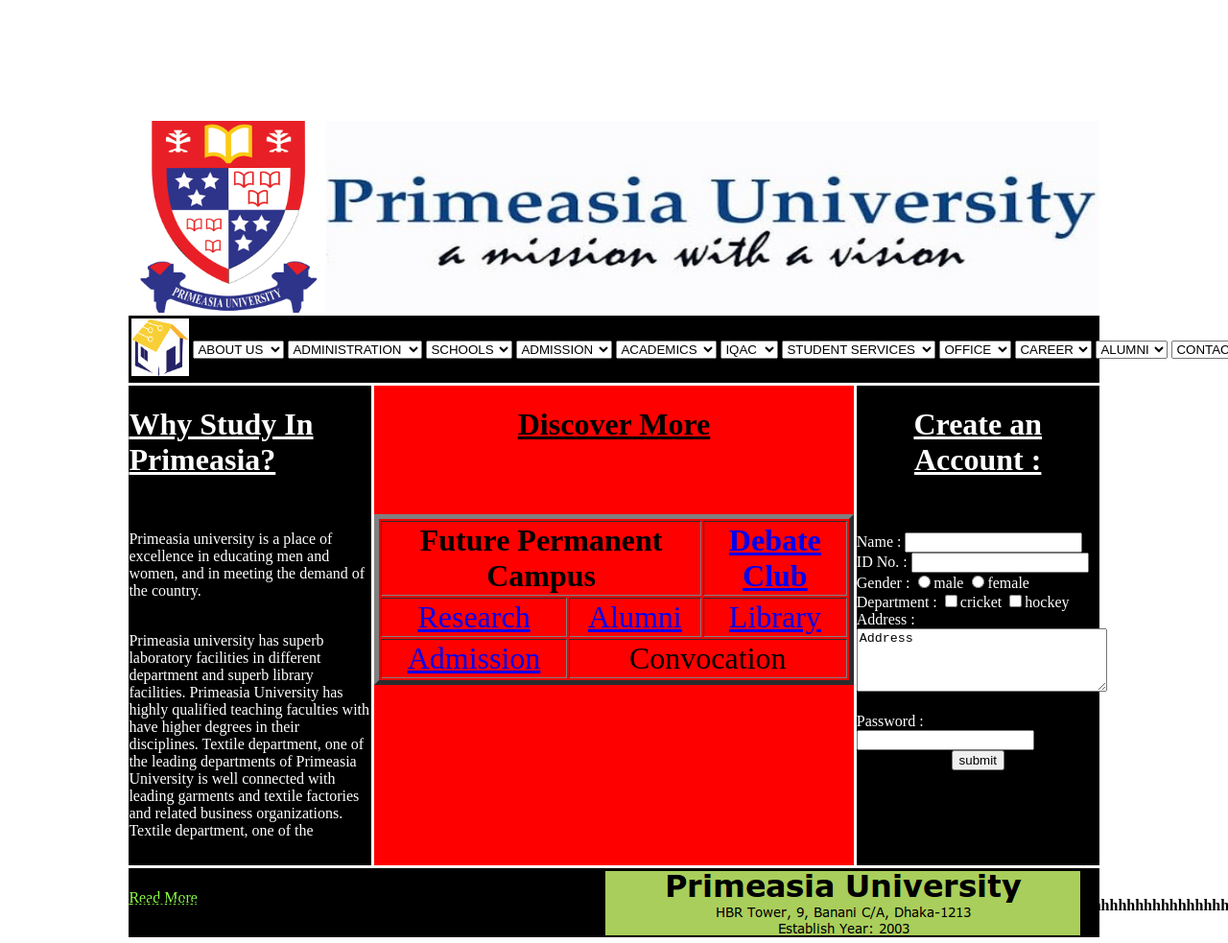
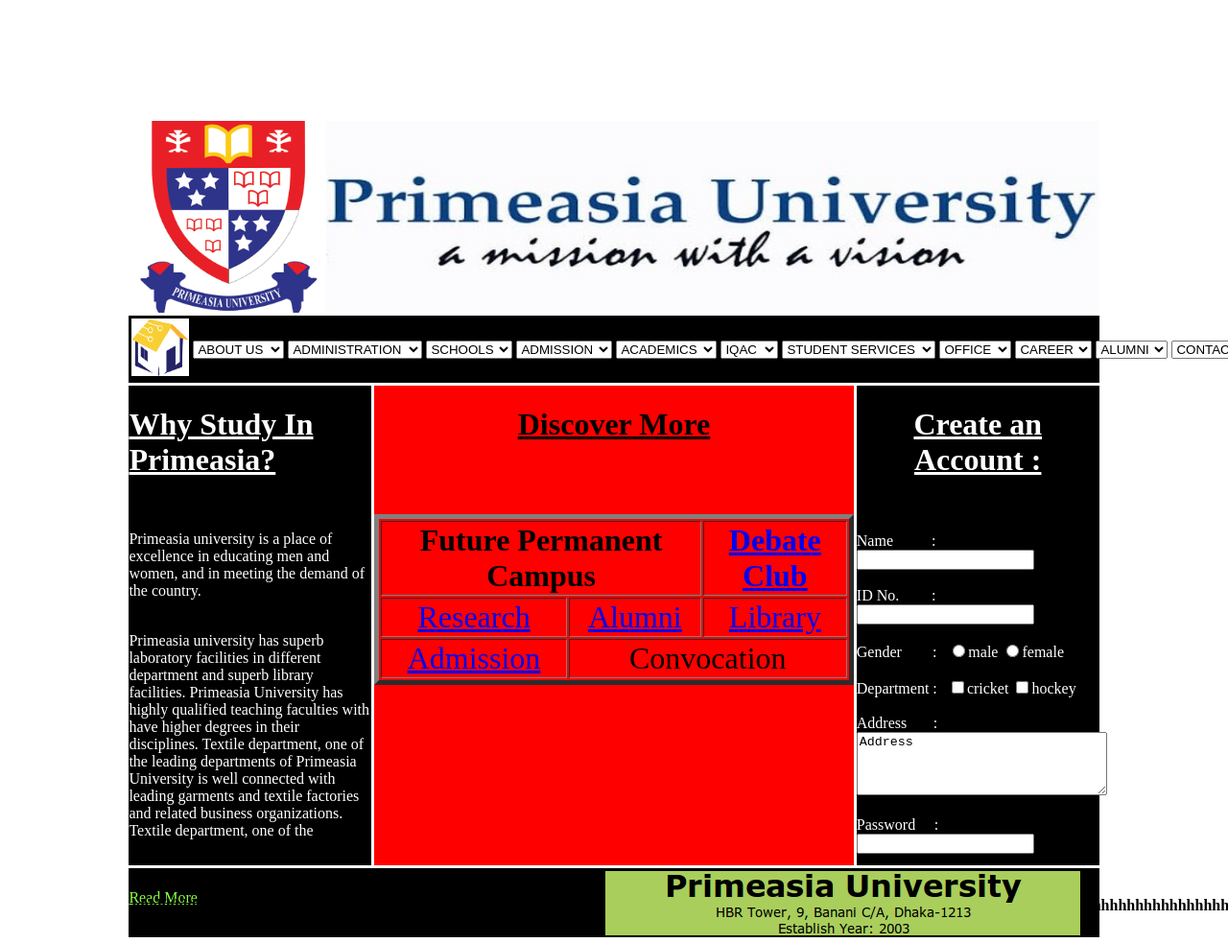
Before and after one commit to shakurmahmood007/191008042, a plain HTML site: page index.html in a window 1280 px wide. Shown: the top 983 px of the page at 96% size. Drawn offline with Linux system fonts and the light colour scheme.

Commit message:
Add files via upload

```diff
--- a/index.html
+++ b/index.html
@@ -219,15 +219,17 @@ and open the template in the editor.
                     <div id="left_content">
                         <center><h1 style="color: #ffffff"><u>Create an Account :</u></h1><br><br></center>
                         <form style="color: #ffffff">
-                            Name        : <input type="text" name="name"/><br>
-                            ID No.      : <input type="text" name="mob_no"/><br>
-                            Gender      : <input type="radio" name="Gender" value="male"/>male
-                                          <input type="radio" name="Gender" value="female"/>female<br>
-                            Department  : <input type="checkbox" name="CSE" value="on"/>cricket
-                                          <input type="checkbox" name="EEE" value="on"/>hockey<br>
-                            Address     : <textarea rows="4" cols="30" name="address" >Address</textarea><br><br>
-                            Password    : <input type="password" name="password"/><br>
+
+                            Name      <h style="color: black">hhhh</h>  :<h style="color: black">h</h> <input type="text" name="name"/><br><br>
+                            ID No.   <h style="color: black">iiiih</h>   : <h style="color: black">h</h><input type="text" name="ID_no."/><br><br>
+                            Gender   <h style="color: black">iHh</h>   : <h style="color: black">h</h><input type="radio" name="Gender" value="male"/>male
+                            <input type="radio" name="Gender" value="female"/>female<br><br>
+                            Department  :<h style="color: black">e</h> <input type="checkbox" name="CSE" value="on"/>cricket
+                            <input type="checkbox" name="EEE" value="on"/>hockey<br><br>
+                            Address   <h style="color: black">hH</h>  : <h style="color: black">h</h><textarea rows="4" cols="30" name="address" >Address</textarea><br><br>
+                            Password <h style="color: black">H</h>   : <h style="color: black">h</h><input type="password" name="password"/><br><br>
                             <center><input type="submit" value="submit"/></center>
+
                         </form>
                     </div>
                     <div id="mid_content">
```
